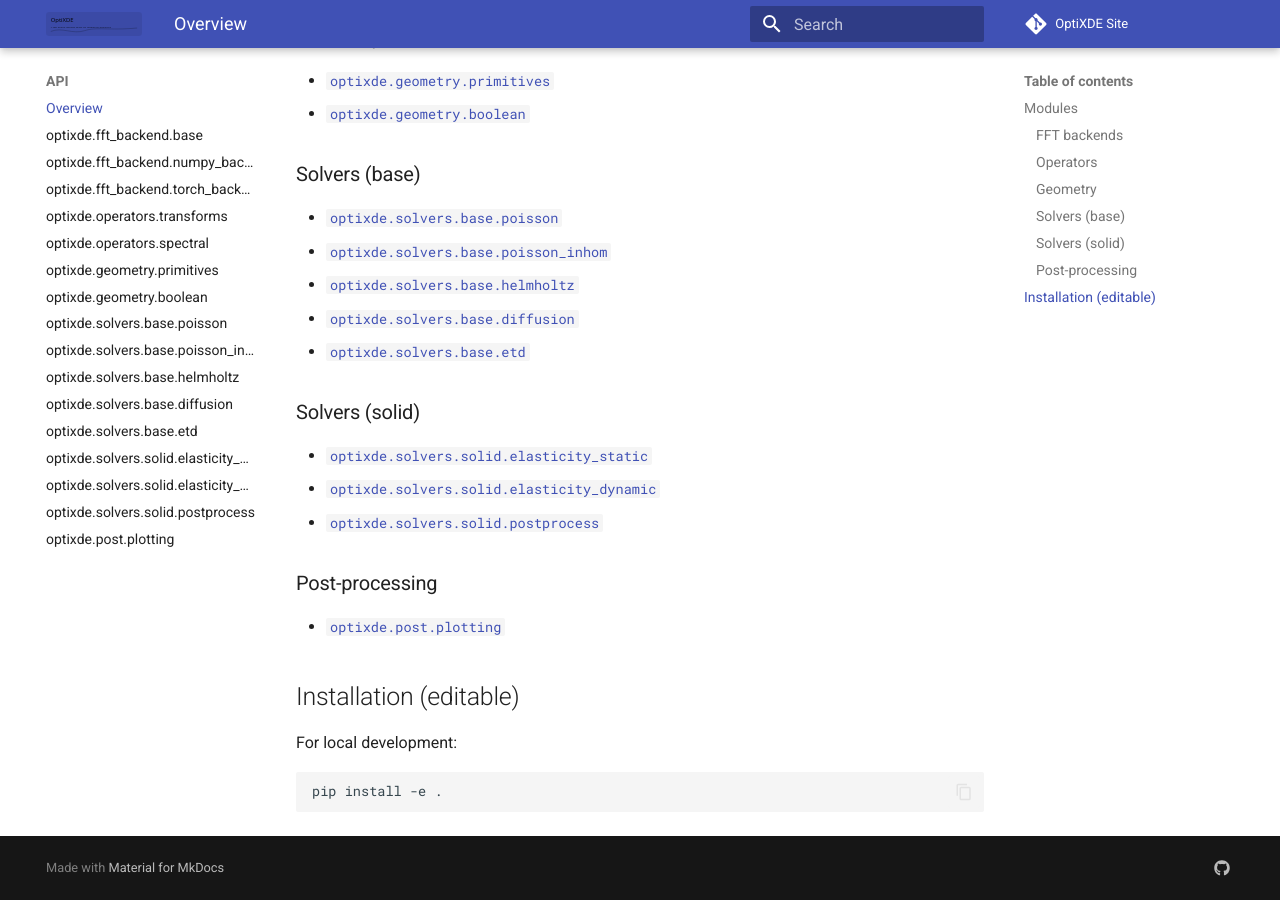
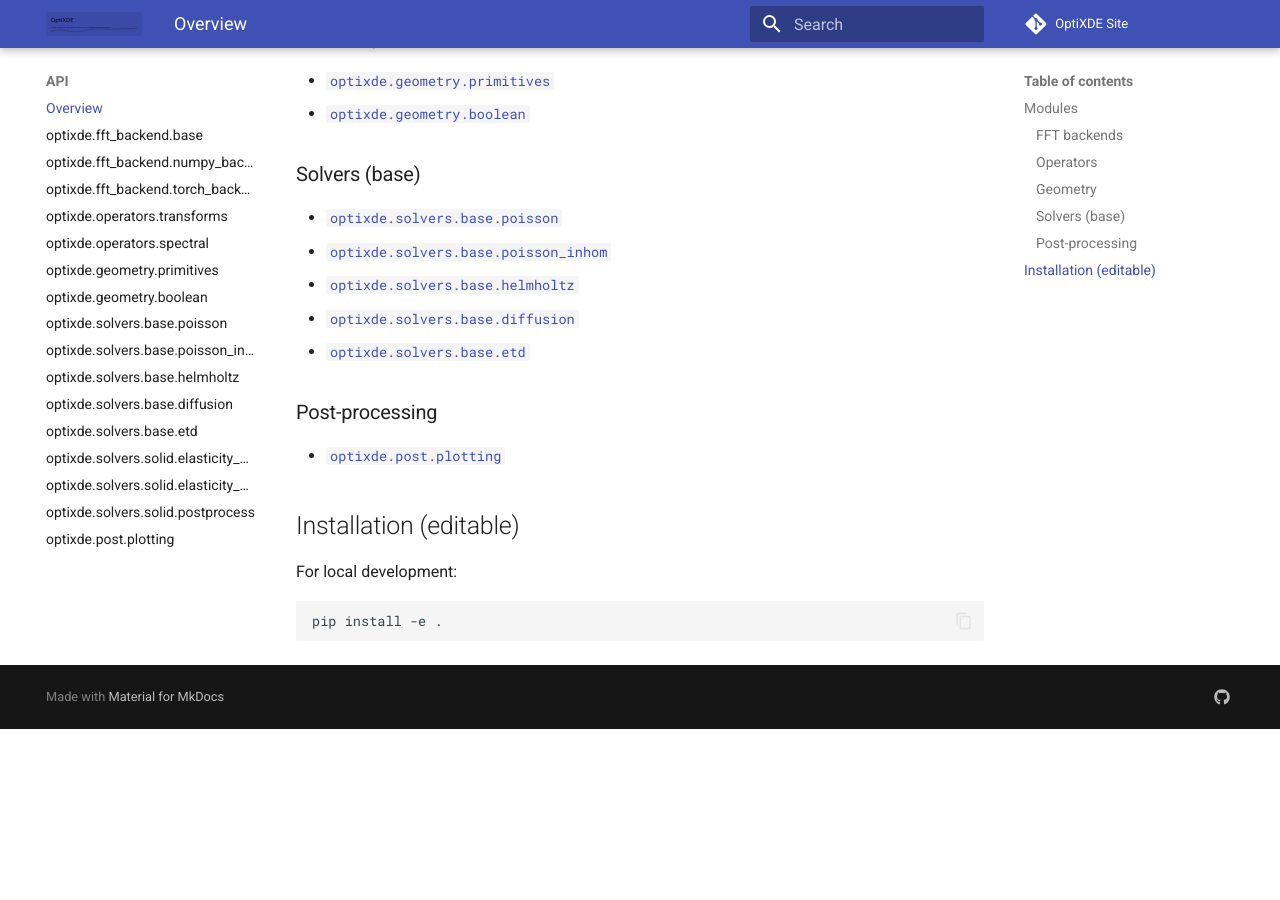
Before and after one commit to yangyLab/optixde-site, an MkDocs documentation site: the page built from docs/api/index.md, in a window 1280 px wide and 900 px high, scrolled down 848 px. Built offline with MkDocs 1.6.1 and Material for MkDocs 9.7.7, drawn with Linux system fonts in a browser that asks for light colours; comment, search, counter and statistics services are not loaded; after the commit the page ends 1577 px from its top, so only the background shows below that.

Commit message:
Update index.md

```diff
--- a/docs/api/index.md
+++ b/docs/api/index.md
@@ -39,11 +39,6 @@ OptiXDE is organized around a small set of building blocks:
 - [`optixde.solvers.base.diffusion`](api/solvers/diffusion.md)
 - [`optixde.solvers.base.etd`](api/solvers/etd.md)
 
-### Solvers (solid)
-
-- [`optixde.solvers.solid.elasticity_static`](api/solvers_solid/elasticity_static.md)
-- [`optixde.solvers.solid.elasticity_dynamic`](api/solvers_solid/elasticity_dynamic.md)
-- [`optixde.solvers.solid.postprocess`](api/solvers_solid/postprocess.md)
 
 ### Post-processing
 
```
